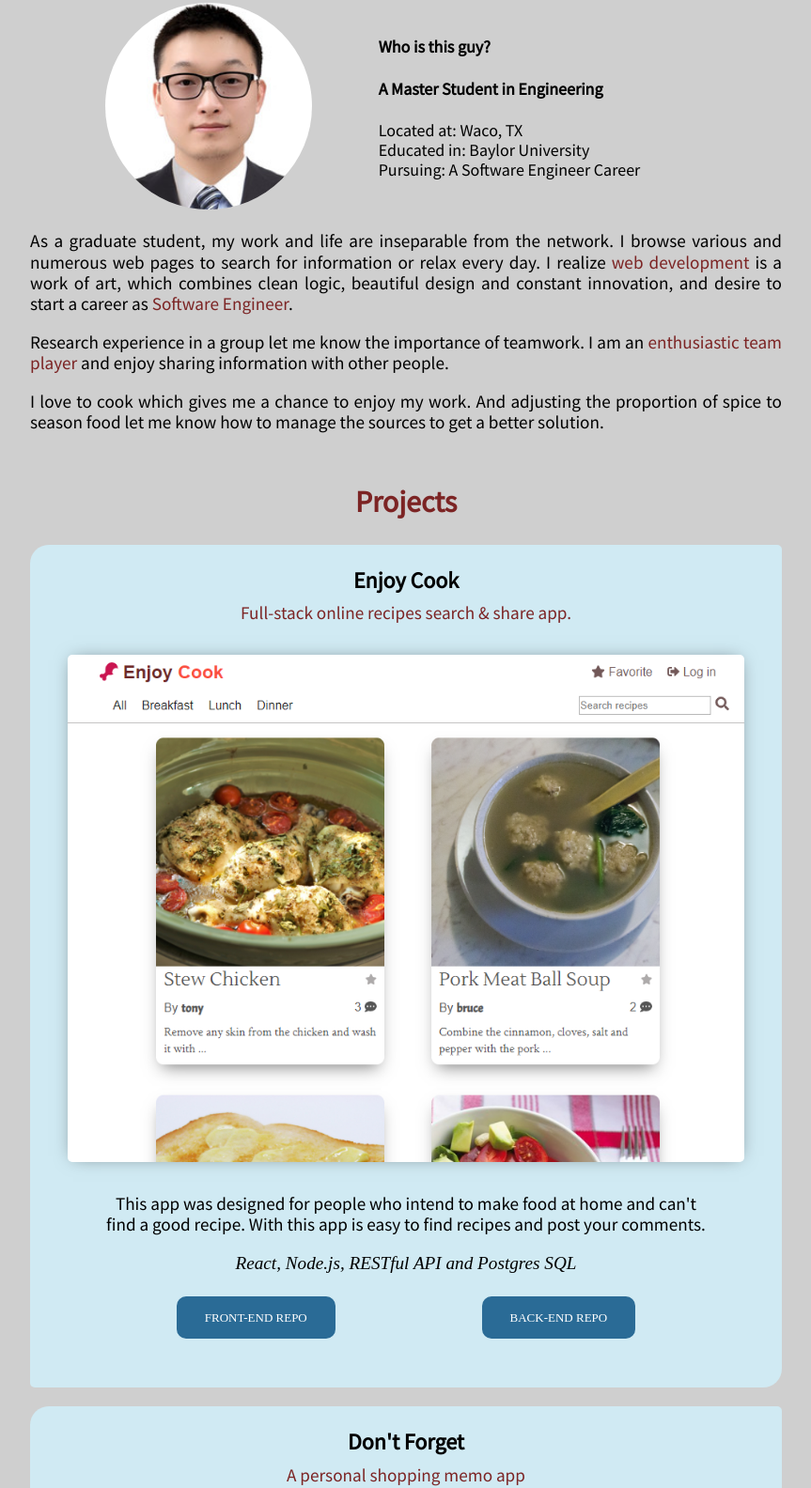
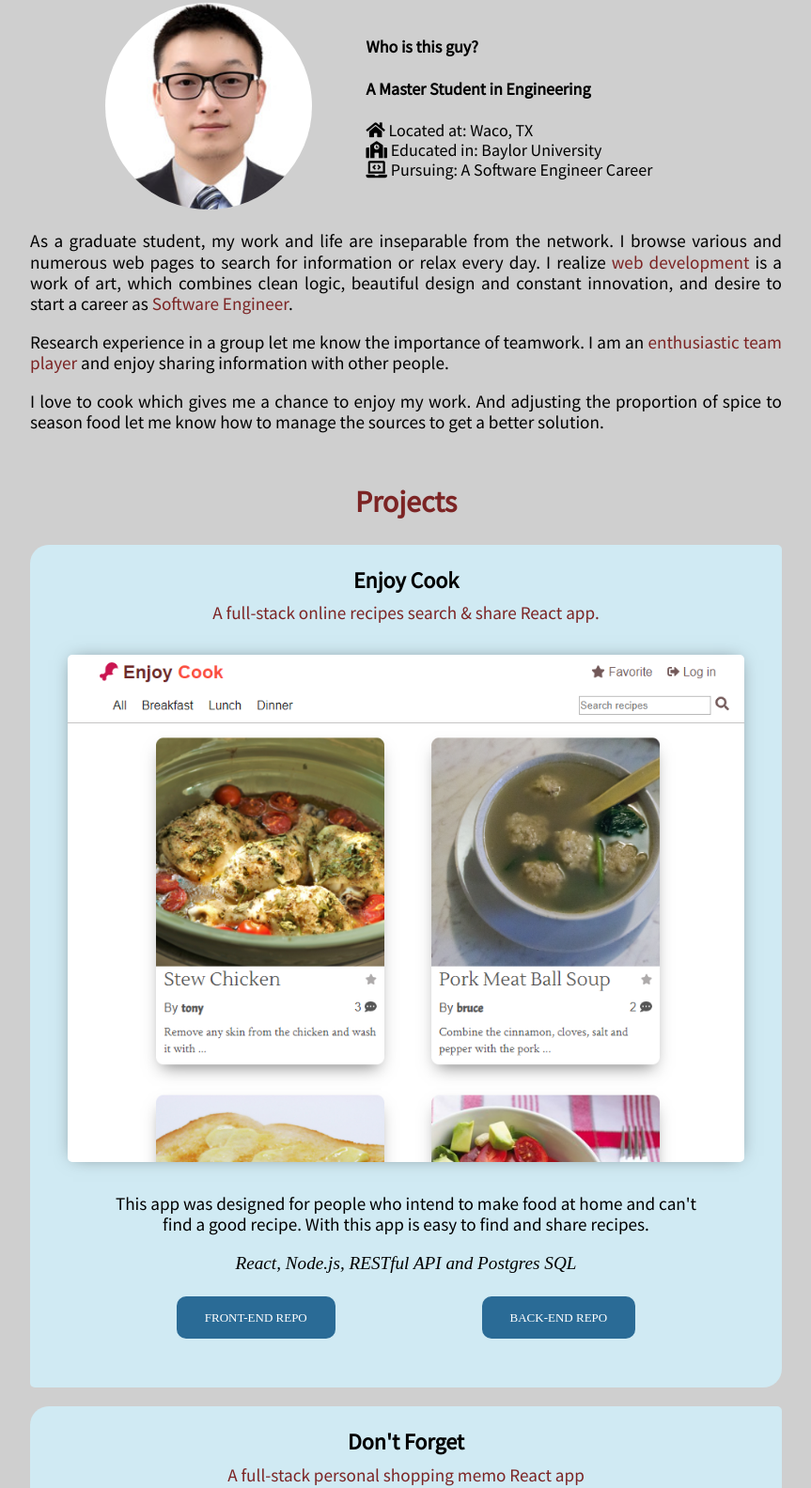
Before and after one commit to ysz951/portfolio, a plain HTML site: page index.html in a window 1280 px wide. Shown: the part 153-1737 px from the top of the page at 94% size, without its empty margins (208-1071 px from the left). Drawn offline with nearby package versions, Linux system fonts and the light colour scheme.

Commit message:
add icon

```diff
--- a/index.html
+++ b/index.html
@@ -58,9 +58,9 @@
 
               <ul class="profile_list">
 
-                <li> Located at: Waco, TX</li>
-                <li> Educated in: Baylor University</li>
-                <li> Pursuing: A Software Engineer Career </li>
+                <li><i class="fas fa-home"></i> Located at: Waco, TX</li>
+                <li><i class="fas fa-school"></i> Educated in: Baylor University</li>
+                <li><i class="fas fa-laptop-code"></i> Pursuing: A Software Engineer Career </li>
               </ul>
             </div>
           </div>
@@ -87,14 +87,14 @@
       <h2 class="darkRed section-title">Projects</h2>
       <div class="project-image">
         <h3>Enjoy Cook</h3>
-        <p class="darkRed">Full-stack online recipes search & share app.</p>
+        <p class="darkRed">A full-stack online recipes search & share React app.</p>
         <div class="align-project">
           <a href="https://enjoy-cook-app.vercel.app/" target="_blank"><img src="images/enjoy-cook.png"
               alt="project" /></a>
 
         </div>
         <div class="project-descib">
-          <p>This app was designed for people who intend to make food at home and can't find a good recipe. With this app is easy to find recipes and post your comments.</p>
+          <p>This app was designed for people who intend to make food at home and can't find a good recipe. With this app is easy to find and share recipes.</p>
           <p class="Futura Italic">React, Node.js, RESTful API and Postgres SQL</p>
           <ul class="project-link">
             <li><a href="https://github.com/ysz951/enjoy-cook-app" class="Futura repo-link">FRONT-END REPO</a></li>
@@ -105,14 +105,14 @@
 
       <div class="project-image">
         <h3>Don't Forget</h3>
-        <p class="darkRed">A personal shopping memo app</p>
+        <p class="darkRed">A full-stack personal shopping memo React app</p>
         <div class="align-project">
           <a href="https://enjoy-cook-app.vercel.app/" target="_blank"><img src="images/dont-forget.png"
               alt="project" /></a>
 
         </div>
         <div class="project-descib">
-          <p>This app was designed for users who want to record in-store items when shopping. All out of store items can be added to Next time list automatically.</p>
+          <p>Forgetting to buy important stuff when shopping is very annoying. Now, this app can remind you to get all in-store items and automatically add the out of stock items in a new list for next time purchase.</p>
           <p class="Futura Italic">React, Node.js, RESTful API and Postgres SQL</p>
           <ul class="project-link">
             <li><a href="https://github.com/ysz951/dont-forget-app" class="Futura repo-link">FRONT-END REPO</a></li>
```
